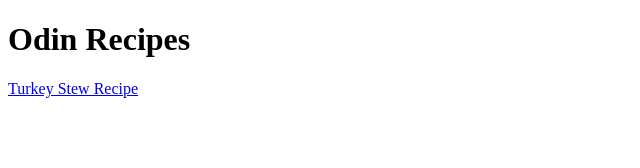
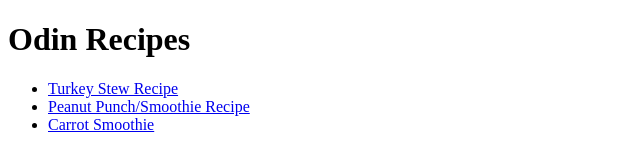
Before and after one commit to gloriousoyetunji/odin-recipes, a plain HTML site: page index.html in a window 1280 px wide. Shown: the whole page, without its empty margins (0-640 px from the left). Drawn offline with Linux system fonts and the light colour scheme.

Commit message:
Including index.html- forgot agin

```diff
--- a/index.html
+++ b/index.html
@@ -6,6 +6,11 @@
     </head>
     <body>
         <h1>Odin Recipes</h1>
-        <a href="./recipes/turkey-stew.html">Turkey Stew Recipe</a>
+        <ul>
+            <li><a href="./recipes/turkey-stew.html">Turkey Stew Recipe</a></li>
+            <li><a href="#">Peanut Punch/Smoothie Recipe</a></li>
+            <li><a href="#">Carrot Smoothie</a></li>
+        </ul>
+
     </body>
 </html>
```
